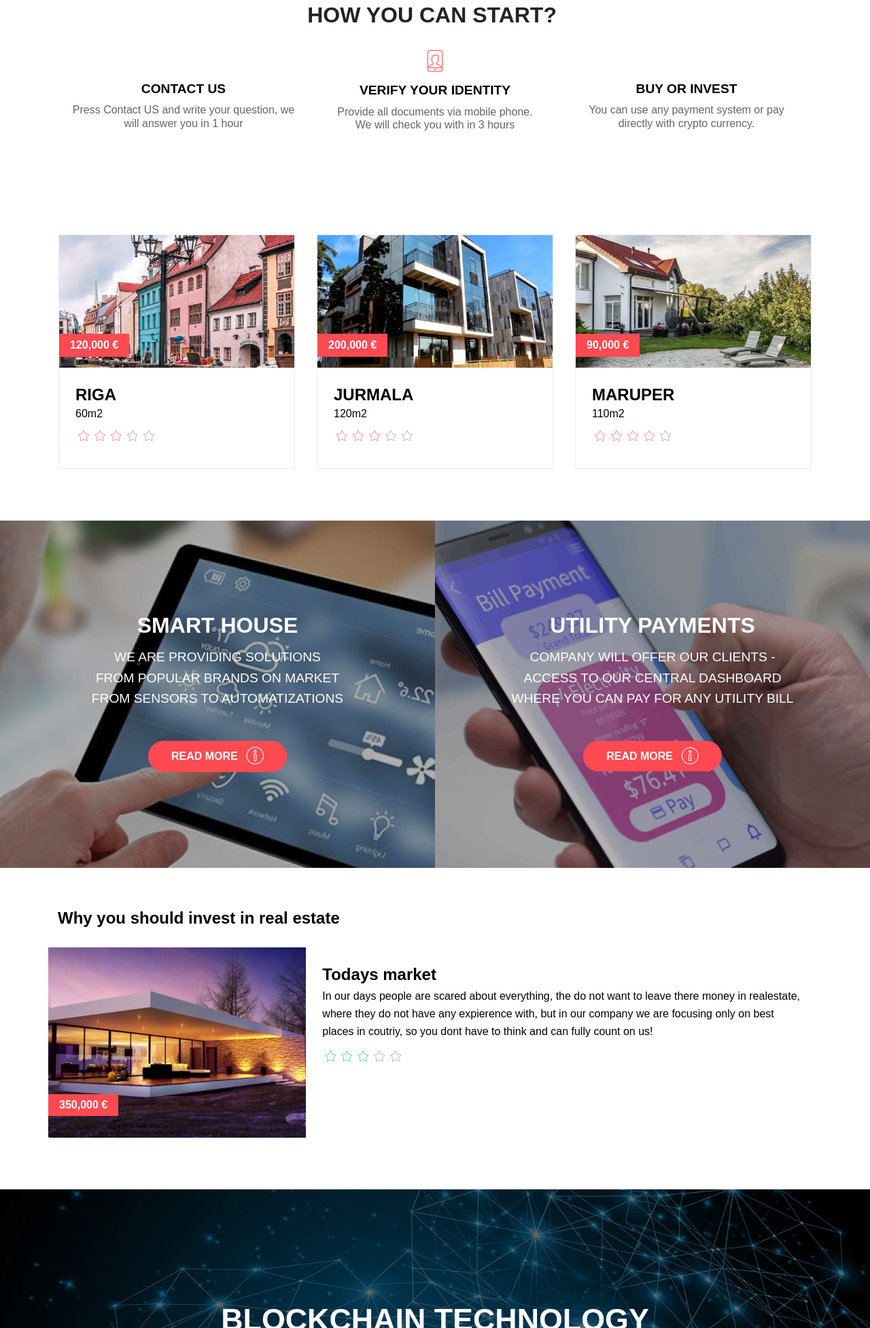
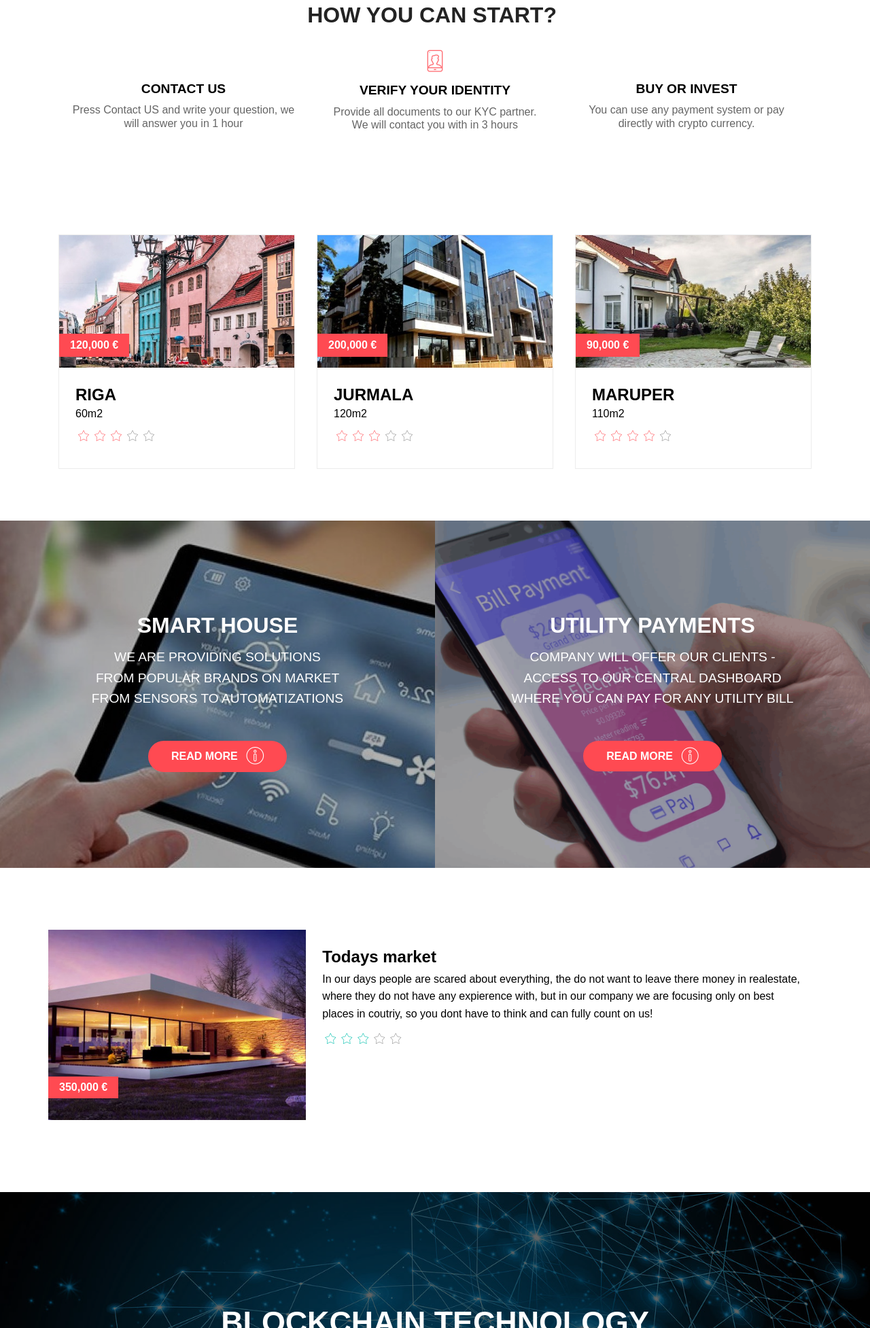
Before and after one commit to prorsuma/strix, a plain HTML site: page index.html in a window 1280 px wide. Shown: the part 1282-3236 px from the top of the page at 68% size. Drawn offline with Linux system fonts and the light colour scheme; files whose address does not match are found by name; a web font is replaced by a local one.

Commit message:
create github pages

```diff
--- a/assets/mobirise/css/mbr-additional.css
+++ b/assets/mobirise/css/mbr-additional.css
@@ -1600,8 +1600,8 @@ section.lazy-placeholder:after {
   line-height: 1.6;
 }
 .cid-rDohQAAsrJ {
-  padding-top: 60px;
-  padding-bottom: 60px;
+  padding-top: 75px;
+  padding-bottom: 90px;
   background-color: #ffffff;
 }
 .cid-rDohQAAsrJ .card-wrapper {
--- a/index.html
+++ b/index.html
@@ -218,7 +218,7 @@
                 <div class="card-box">
                     <h4 class="count card-title mbr-fonts-style mbr-white mbr-bold align-center display-7">VERIFY YOUR IDENTITY</h4>
                     <p class="mbr-text mbr-fonts-style mbr-white mbr-normal align-center display-4">
-                        Provide all documents via mobile phone.<br>We will check you with in 3 hours</p>
+                        Provide all documents to our KYC partner.<br>We will contact you with in 3 hours</p>
                 </div>
             </div>
 
@@ -396,7 +396,7 @@
     <div class="container">
         <div class="row justify-content-center">
             <div class="col-md-12">
-                <h2 class="mbr-section-title title pb-2 mb-1 mbr-bold mbr-fonts-style align-left display-5">Why you should invest in real estate</h2>
+
 
             </div>
         </div>
@@ -513,7 +513,7 @@ And if some one will think it is time to change the agrements - nobody can do th
                 <h3 class="mbr-section-subtitle mbr-fonts-style pb-4 display-7">Send a request and we will help you</h3>
                 <div data-form-type="formoid">
 <!--Formbuilder Form-->
-<form action="https://mobirise.com/" method="POST" class="mbr-form form-with-styler" data-form-title="Strix form"><input type="hidden" name="email" data-form-email="true" value="p9JcWZQcX+XLrN65MMb6k1ie/LSa8P9xIaiJv/50y6N0Dwjoo5cnKITCW3pkx/rvkU2v8uXoCFiL2UclQE9y088WLLuhz5olHYc79QQqnG7aTdDe+8zGvMcPIPgYdkZF.0GGUbYxpd+5zQmJfpheG2nt3Y/HjSAdUYBOxtL9EVL+0e4C0vGP+eiEoH6G/AaKzjGEyRhngTAYkEiawijPFWajLwKANUqgrKdq9QjggqY5RhT6ubjPfudG1eTKk9iai">
+<form action="https://mobirise.com/" method="POST" class="mbr-form form-with-styler" data-form-title="Strix form"><input type="hidden" name="email" data-form-email="true" value="z4dY4s7WLZmMGy235vi82xcGxUxyz4ctPdmTDEUF3Z6rUALnmzxpgRfrMpEYbehgu+IWnBINC/sA6EWZxM9bZgAxYl8Dz1KmsZdxuCg9Hp22hlyPmQTdTgDB7+zO1TPl.4ejpeqcj9iD6LRCNulO7rZkXZAa2OHqamg9ANeVyM2eemqqVtI7Q1SkdgMJTpZZ7tLDup7Cyocw71WFyY2YZlPRU1L5iJggjcl0zxE/YADM/leXOUDhSLRTrkrS+5ydl">
 <div class="row">
 <div hidden="hidden" data-form-alert="" class="alert alert-success col-12">We will contact you with in 3 hours.</div>
 <div hidden="hidden" data-form-alert-danger="" class="alert alert-danger col-12"> </div>
```
Also changed, not shown: 1 other file.
